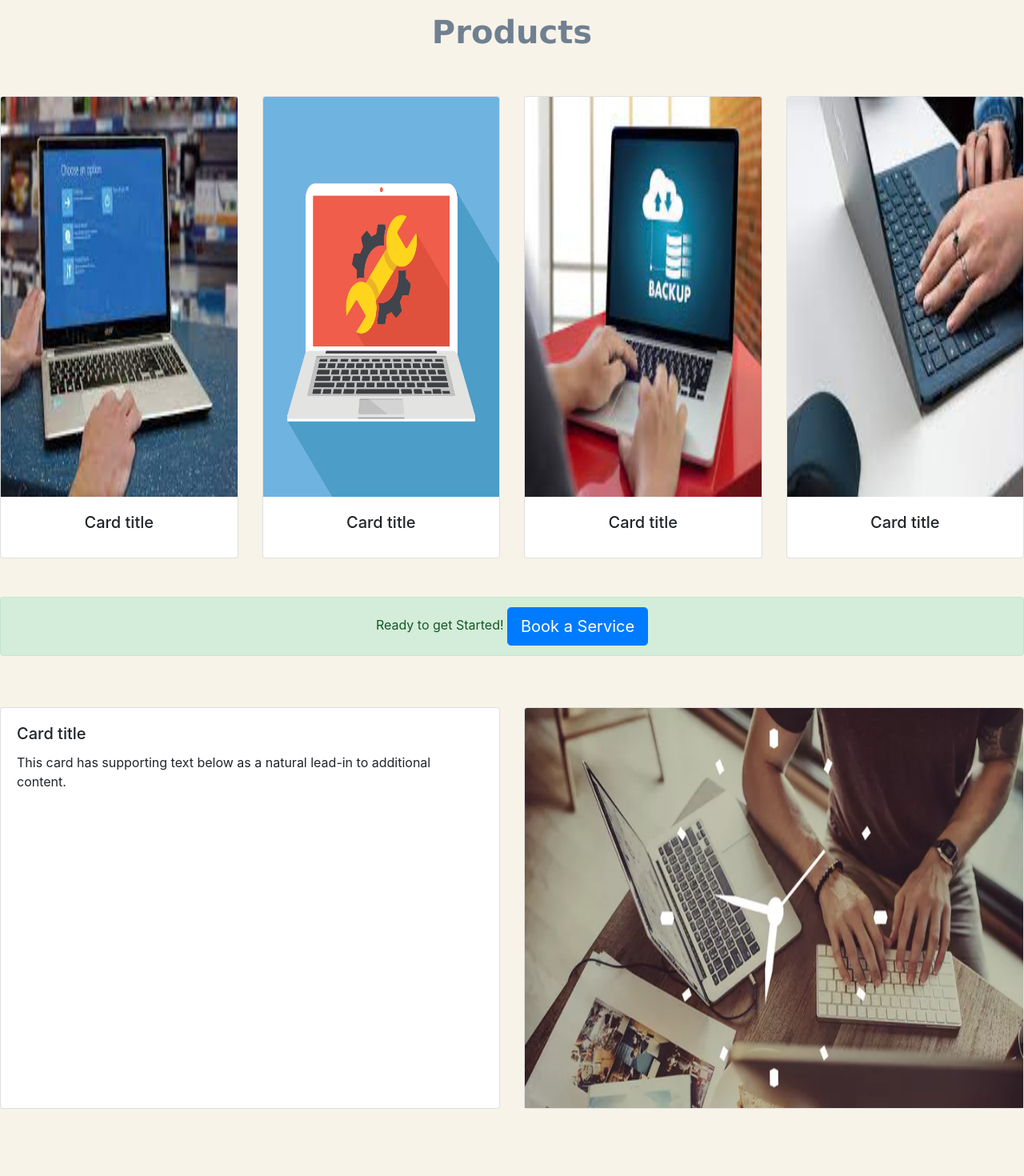
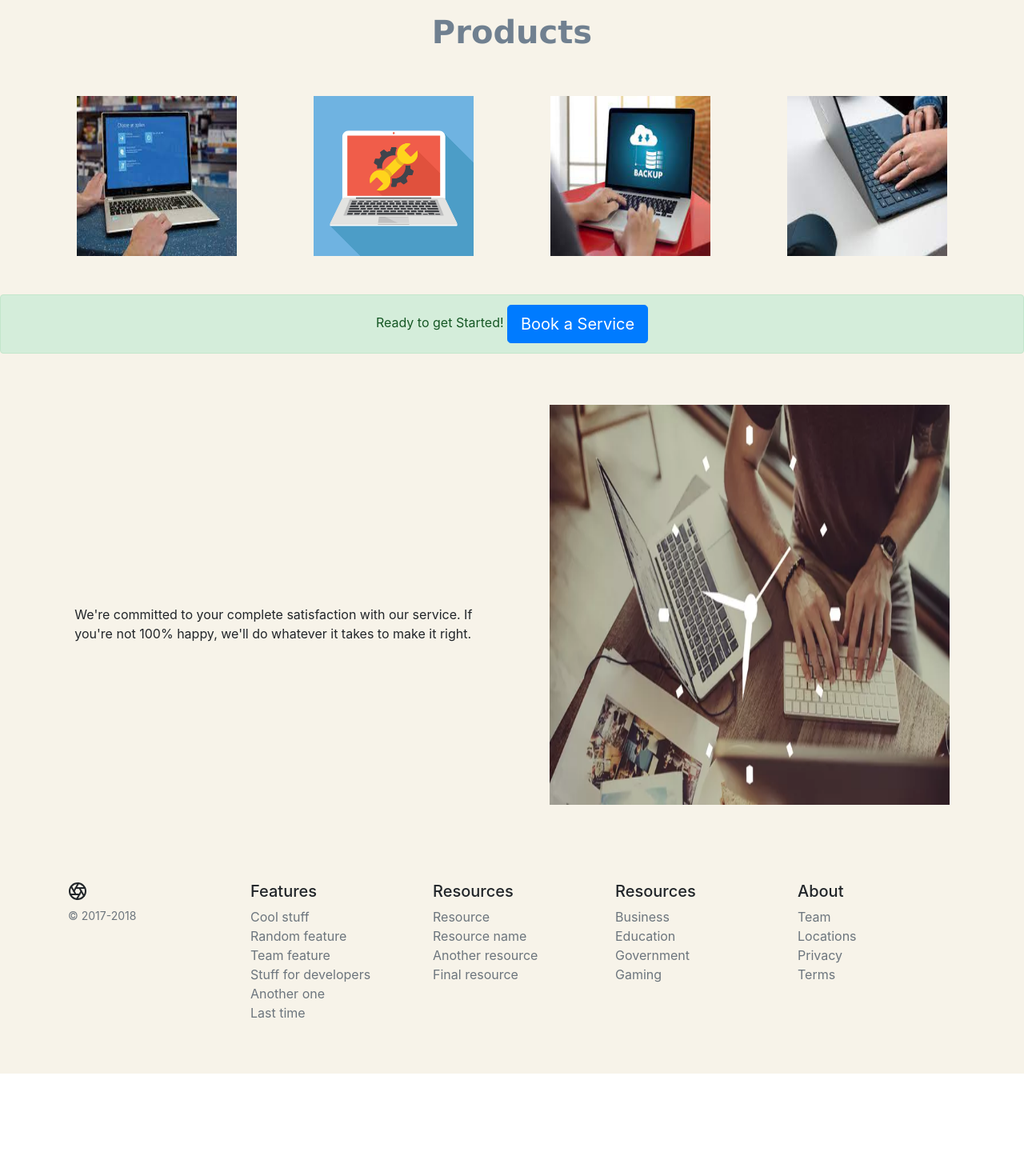
Before and after one commit to amanchimania/Techno-Hub, a React (Create React App) app: page / in a window 1280 px wide. Shown: the part 680-2150 px from the top of the page at 80% size. After the commit the page ends 2022 px from the top, so only its background shows below. Built offline with nearby package versions, Linux system fonts and the light colour scheme.

Commit message:
cards done

```diff
--- a/src/Components/App.js
+++ b/src/Components/App.js
@@ -100,7 +100,7 @@ export default function App() {
       </h1>
       <div>
         <br /><br />
-        <Grid style={{ style1 }} />
+        <Grid />
       </div>
       <br /><br />
       <Alert variant="success">
--- a/src/Components/Details.js
+++ b/src/Components/Details.js
@@ -1,21 +1,16 @@
 import { Card, CardDeck } from "react-bootstrap";
 import card5 from "../Images/card5.jpg"
+import "../styles.css"
+
 const Details = () => {
     return (
-        <CardDeck>
-            <Card>
-                <Card.Body>
-                    <Card.Title>Card title</Card.Title>
-                    <Card.Text>
-                        This card has supporting text below as a natural lead-in to
-            additional content.{" "}
-                    </Card.Text>
-                </Card.Body>
-            </Card>
-            <Card>
-                <Card.Img variant="top" src={card5} />
-            </Card>
-        </CardDeck>
+        <div id="app" className="grid">
+            <div style={{ height: "500px", width: "500px" }}>
+                <span style={{ position: "relative", top: "250px" }}>We're committed to your complete satisfaction with our service. If you're not 100% happy, we'll do whatever it takes to make it right.</span>
+            </div>
+            <a href="#"> <img src={card5} style={{ height: "500px", width: "500px" }} alt="" /></a>
+
+        </div>
     );
 };
 export default Details;
--- a/src/Components/Grid.js
+++ b/src/Components/Grid.js
@@ -1,40 +1,17 @@
 import { Card, CardDeck } from "react-bootstrap";
+import "../styles.css"
 import card1 from "../Images/card1.jpg";
 import card2 from "../Images/card2.jpg";
 import card3 from "../Images/card3.jpg";
 import card4 from "../Images/card4.jpg";
 const Grid = () => {
     return (
-        <CardDeck style={{ heigth: "50px !important" }}>
-            <Card >
-                <Card.Img variant="top" src={card1} />
-                <Card.Body>
-                    <Card.Title><center>Card title</center></Card.Title>
-                </Card.Body>
-
-            </Card>
-            <Card>
-                <Card.Img variant="top" src={card2} />
-                <Card.Body>
-                    <Card.Title><center>Card title</center></Card.Title>
-                </Card.Body>
-
-            </Card>
-            <Card>
-                <Card.Img variant="top" src={card3} />
-                <Card.Body>
-                    <Card.Title><center>Card title</center></Card.Title>
-                </Card.Body>
-
-            </Card>
-            <Card>
-                <Card.Img variant="top" src={card4} />
-                <Card.Body>
-                    <Card.Title><center>Card title</center></Card.Title>
-                </Card.Body>
-
-            </Card>
-        </CardDeck>
+        <div id="app" className="grid">
+            <a href="#"><img src={card1} style={{ height: "200px", width: "200px" }} alt="" /></a>
+            <a href="#"> <img src={card2} style={{ height: "200px", width: "200px" }} alt="" /></a>
+            <a href="#"> <img src={card3} style={{ height: "200px", width: "200px" }} alt="" /></a>
+            <a href="#"> <img src={card4} style={{ height: "200px", width: "200px" }} alt="" /></a>
+        </div>
     );
 };
 export default Grid;
--- a/src/styles.css
+++ b/src/styles.css
@@ -12,3 +12,7 @@ img {
   color: slategray;
   /* background-color: ; */
 }
+.grid {
+  display: flex;
+  justify-content: space-evenly;
+}
```
